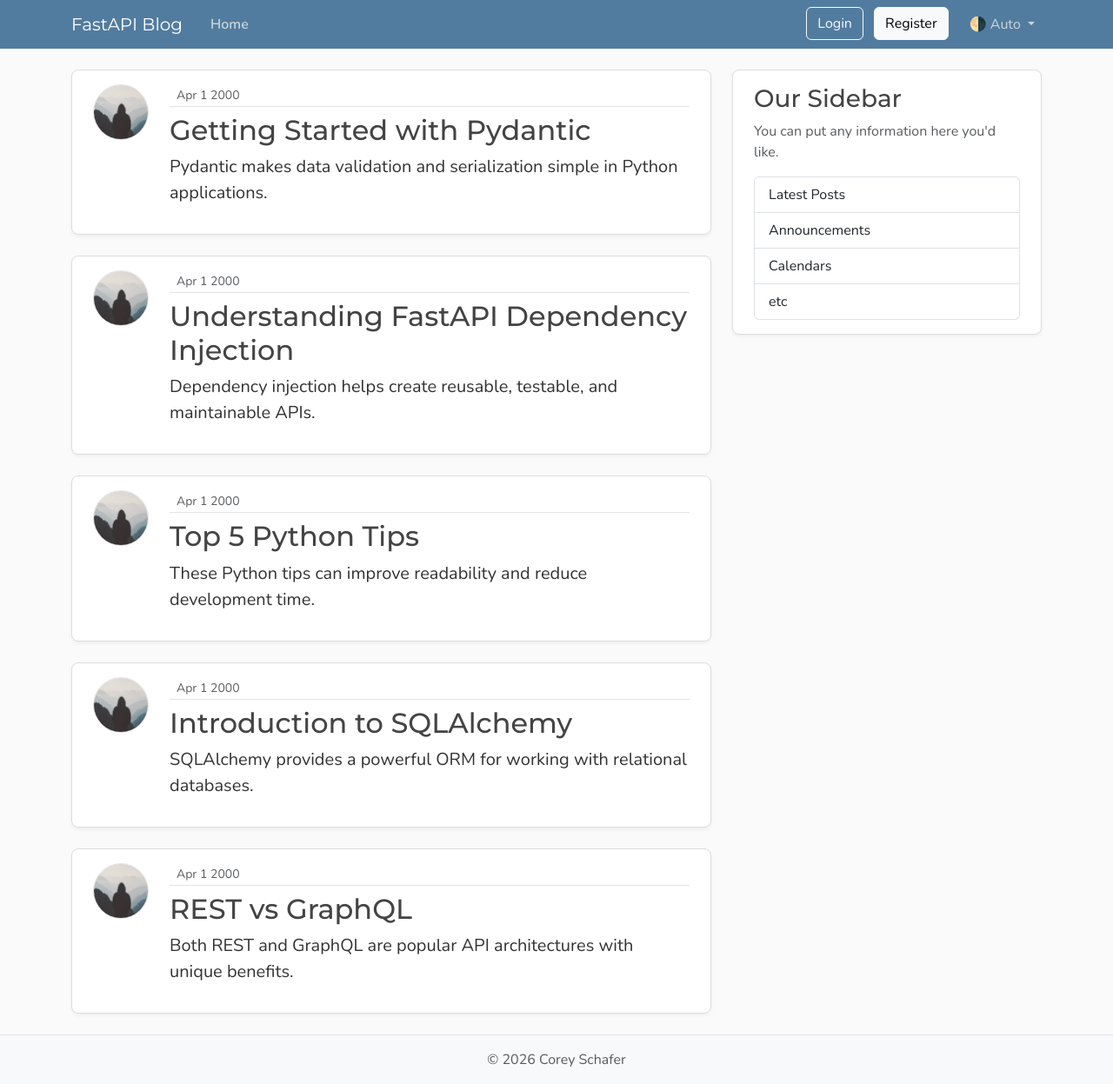
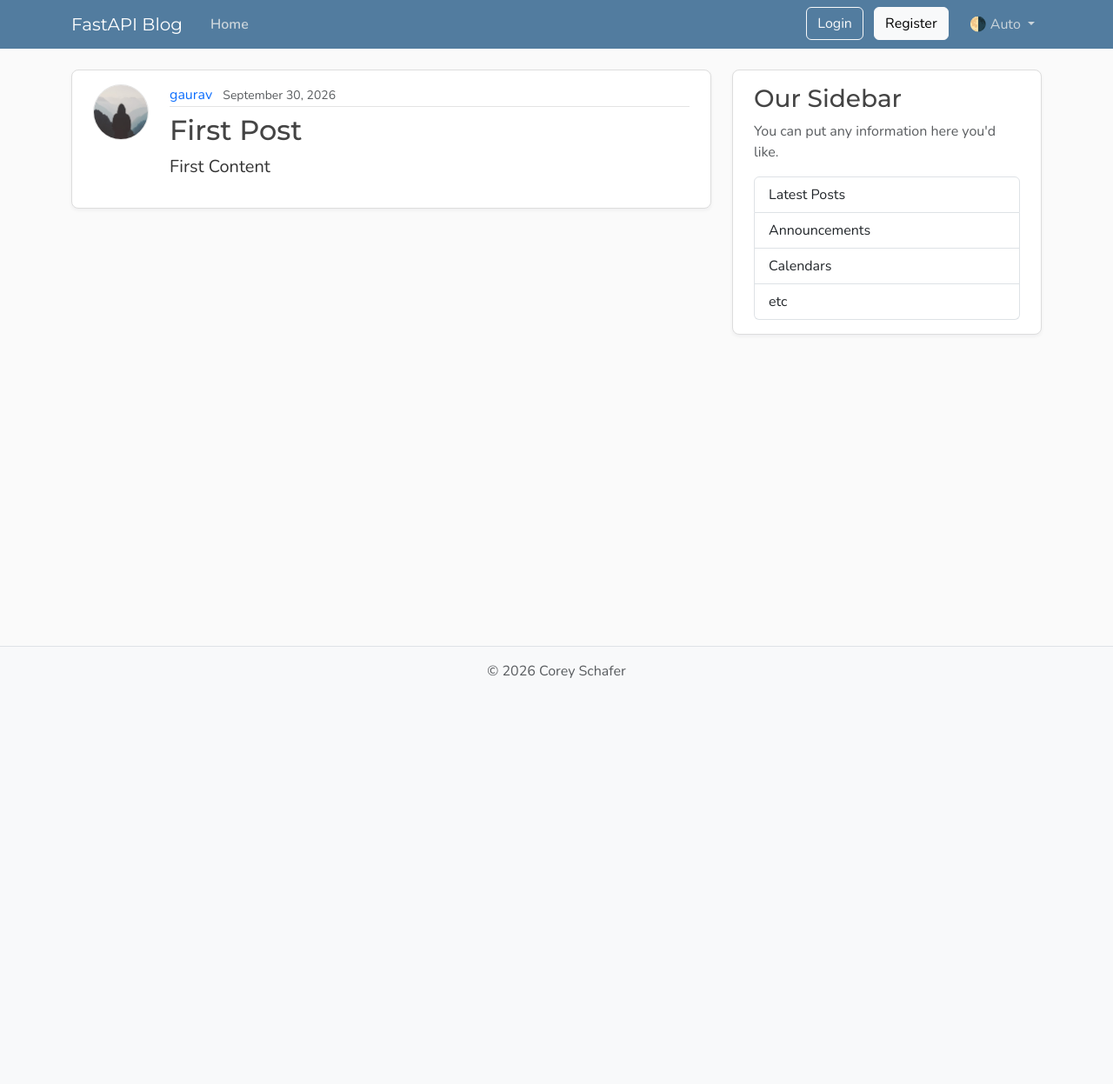
Before and after one commit to GauravP9/FastAPI-Pub, a FastAPI app: page / in a window 1280 px wide. Shown: the whole page at 87% size. After the commit the page ends 780 px from the top, so only its background shows below. Run offline with FastAPI, Linux system fonts and the light colour scheme.

Commit message:
SQLite, API modify, models.py, database.py

```diff
--- a/main.py
+++ b/main.py
@@ -1,64 +1,41 @@
-from fastapi import FastAPI, Request, HTTPException, status
+from fastapi import FastAPI, Request, HTTPException, status, Depends    # Depends: Dependancy injection so we can inject db connection in our routes
 from fastapi.templating import Jinja2Templates
 from datetime import datetime
 from fastapi.staticfiles import StaticFiles  # To serve the static files like CSS and images
 from fastapi.responses import JSONResponse  # We can manual return JSON responces
 from fastapi.exceptions import RequestValidationError   # Handle wrong request data like str instead of int passed
 from starlette.exceptions import HTTPException as starletteHTTPException    # if someone access some route that are not present are catched by starlette exceptions
-from schemas import PostCreate, PostResponse
+from typing import Annotated
+from sqlalchemy import Select
+from sqlalchemy.orm import Session
+
+import models
+from database import Base, engine, get_db  # Base,engin - are for creating the tables and accessing, get_db for injection
+from schemas import PostCreate, PostResponse, UserCreate, UserResponce
+
+Base.metadata.create_all(bind=engine)   # Creates all the tables which inherit from the Base class this is idempotent so even if we run multiple time no problems
+
 
 app = FastAPI()
 
 app.mount('/static', StaticFiles(directory="static"), name="static")    # mount takes 3 args -> 1. URL path 2.static directory 3.Name we can use to ref in template
+app.mount('/media', StaticFiles(directory="media"), name='media')    # This create /url route and help serve the user uploaded data
 
 
 templates = Jinja2Templates(directory='templates')
 
-posts: list[dict] = [
-    {
-        "id": 1,
-        "author": "Gaurav Patil",
-        "title": "Getting Started with Pydantic",
-        "content": "Pydantic makes data validation and serialization simple in Python applications.",
-        "date_posted": "Apr 1 2000"
-    },
-    {
-        "id": 2,
-        "author": "Priya Sharma",
-        "title": "Understanding FastAPI Dependency Injection",
-        "content": "Dependency injection helps create reusable, testable, and maintainable APIs.",
-        "date_posted": "Apr 1 2000"
-    },
-    {
-        "id": 3,
-        "author": "Rahul Verma",
-        "title": "Top 5 Python Tips",
-        "content": "These Python tips can improve readability and reduce development time.",
-        "date_posted": "Apr 1 2000"
-    },
-    {
-        "id": 4,
-        "author": "Sneha Kulkarni",
-        "title": "Introduction to SQLAlchemy",
-        "content": "SQLAlchemy provides a powerful ORM for working with relational databases.",
-        "date_posted": "Apr 1 2000"
-    },
-    {
-        "id": 5,
-        "author": "Amit Joshi",
-        "title": "REST vs GraphQL",
-        "content": "Both REST and GraphQL are popular API architectures with unique benefits.",
-        "date_posted": "Apr 1 2000"
-    }
-]
-
-
 # If we want the same data on 2 routes we can stack the decorators
 # include False then this will not show up in the documentation
 
+
 @app.get('/', include_in_schema=False, name='home')  # name here is use for naming the route so that both route work seperately
 @app.get('/posts', name='posts')
-def home(request: Request):  # request - allows us to return HTML via jinja template so whereve we use jinja template we use request as input
+def home(request: Request, db: Annotated[Session, Depends(get_db)]):  # request - allows us to return HTML via jinja template so whereve we use jinja template we use request as input
+    result = db.execute(
+        Select(models.Post)
+    )
+    posts = result.scalars().all()
+
     return templates.TemplateResponse(request, "home.html", {"posts": posts, "title": "Home"})  # Here the posts is very important this lets us use the dict data to populate in the jinja template
     # Here the 1st keyword is what u used in jinja and 2nd keyword is value u want to give
 
@@ -67,43 +44,152 @@ def home(request: Request):  # request - allows us to return HTML via jinja temp
 
 
 @app.get('/posts/{post_id}', status_code=status.HTTP_200_OK, include_in_schema=False)
-def post_page(request: Request, post_id: int):  # Do type hinting so we need not to do specifically
-    for post in posts:
-        if post.get('id') == post_id:
-            title = post.get('title')[:50]
-            return templates.TemplateResponse(request, "post.html", {"post": post, "title": title})
+def post_page(request: Request, post_id: int, db: Annotated[Session, Depends(get_db)]):  # Do type hinting so we need not to do specifically
 
+    result = db.execute(
+        Select(models.Post).where(models.Post.id == post_id)
+    )
+
+    post = result.scalars().first()
+    if post:
+        title = post.title[:50]
+        return templates.TemplateResponse(
+            request, "post.html",
+            {"post": post, "title": title}
+        )
     raise HTTPException(status_code=status.HTTP_404_NOT_FOUND, detail="Post was not found")
 
 
+@app.post('/api/users', response_model=UserCreate, status_code=status.HTTP_201_CREATED)
+def create_user(user: UserCreate, db: Annotated[Session, Depends(get_db)]):   # Create session and gives us and cleans afterwards
+    result = db.execute(
+        Select(models.User).where(models.User.username == user.username),
+    )
+
+    existing_user = result.scalars().first()
+
+    if existing_user:
+        raise HTTPException(status_code=status.HTTP_400_BAD_REQUEST,
+                            detail="This username already exists in the db"
+                            )
+    # EMAIL CHECKING
+    email_result = db.execute(
+        Select(models.User).where(models.User.email == user.email),
+    )
+
+    existing_email = email_result.scalars().first()
+
+    if existing_email:
+        raise HTTPException(status_code=status.HTTP_400_BAD_REQUEST,
+                            detail="This email already exists in the db"
+                            )
+
+    new_user = models.User(
+        username=user.username,
+        email=user.email
+    )
+
+    db.add(new_user)
+    db.commit()
+    db.refresh(new_user)    # reload the object from the db confirming commit
+
+    return new_user
+
+
+@app.get('/user/{user_id}/posts', include_in_schema=False, name='user_posts')
+def user_posts_page(request: Request, user_id: int, db: Annotated[Session, Depends(get_db)]):
+    result = db.execute(
+        Select(models.User).where(models.User.id == user_id)
+    )
+
+    existing_userid = result.scalars().first()
+    if not existing_userid:
+        raise HTTPException(status_code=status.HTTP_404_NOT_FOUND, detail="User ID not found")
+
+    result = db.execute(
+        Select(models.Post).where(models.Post.user_id == user_id)
+    )
+
+    all_posts = result.scalars().all()
+    # if all_posts:
+    return templates.TemplateResponse(request,
+                                      'user_posts.html', {
+                                          'posts': all_posts,
+                                          "user": existing_userid,
+                                          "title": f"{existing_userid.username}'s Post"
+                                      }
+                                      )
+    # raise HTTPException(status_code=status.HTTP_404_NOT_FOUND, detail="No post found by this userid")
+
+
+@app.get('/api/user/{user_id}', status_code=status.HTTP_200_OK, response_model=UserResponce)
+def get_user(user_id: int, db: Annotated[Session, Depends(get_db)]):  # Do type hinting so we need not to do specifically
+    result = db.execute(
+        Select(models.User).where(models.User.id == user_id)
+    )
+
+    existing_userid = result.scalars().first()
+
+    if existing_userid:
+        return existing_userid
+    raise HTTPException(status_code=status.HTTP_404_NOT_FOUND, detail="User ID not found")
+
+
+@app.get('/api/user/{user_id}/posts', response_model=list[PostResponse])
+def get_post_of_user(user_id: int, db: Annotated[Session, Depends(get_db)]):
+    result = db.execute(
+        Select(models.User).where(models.User.id == user_id)
+    )
+
+    existing_userid = result.scalars().first()
+    if not existing_userid:
+        raise HTTPException(status_code=status.HTTP_404_NOT_FOUND, detail="User ID not found")
+
+    result = db.execute(
+        Select(models.Post).where(models.Post.user_id == user_id)
+    )
+
+    all_posts = result.scalars().all()
+    # if all_posts:
+    return all_posts
+    # raise HTTPException(status_code=status.HTTP_404_NOT_FOUND, detail="No post found by this userid")
+
+
 @app.get('/api/posts', response_model=list[PostResponse])  # By adding response model we validate what we are returning with the schemas
-def get_posts():
+def get_posts(db: Annotated[Session, Depends(get_db)]):
+    result = db.execute(Select(models.Post))
+    posts = result.scalars().all()
+    if not posts:
+        raise HTTPException(status_code=status.HTTP_404_NOT_FOUND, detail="Post was not found")
     return posts
 
 
 @app.post('/api/posts', response_model=PostCreate, status_code=status.HTTP_201_CREATED)
-def create_post(post: PostCreate):
-    new_id = max(p['id'] for p in posts) + 1 if posts else 1
+def create_post(post: PostCreate, db: Annotated[Session, Depends(get_db)]):
+    result = db.execute(Select(models.User).where(models.User.id == post.user_id))
+    last_id = result.scalars().first()
+    if not last_id:
+        raise HTTPException(status_code=status.HTTP_400_BAD_REQUEST, detail="User ID does not exist")
 
-    new_post = {
-        "id": new_id,
-        'author': post.author,
-        'title': post.title,
-        'content': post.content,
-        'date_posted': 'Apr 1 2029'
-    }
+    new_post = models.Post(
+        title=post.title,
+        content=post.content,
+        user_id=post.user_id
+    )
 
-    posts.append(new_post)
+    db.add(new_post)
+    db.commit()
+    db.refresh(new_post)
     return new_post
 
 
 @app.get('/api/posts/{post_id}', status_code=status.HTTP_200_OK, response_model=PostResponse)
-def get_post(post_id: int):  # Do type hinting so we need not to do specifically
-    for post in posts:
-        if post.get('id') == post_id:
-            return post
-
-    raise HTTPException(status_code=status.HTTP_404_NOT_FOUND, detail="Post was not found")
+def get_post(post_id: int,  db: Annotated[Session, Depends(get_db)]):  # Do type hinting so we need not to do specifically
+    result = db.execute(Select(models.Post).where(models.Post.id == post_id))
+    posts = result.scalars().first()
+    if not posts:
+        raise HTTPException(status_code=status.HTTP_404_NOT_FOUND, detail="Post was not found")
+    return posts
 
 
 @app.exception_handler(starletteHTTPException)
--- a/templates/home.html
+++ b/templates/home.html
@@ -3,13 +3,12 @@
 {% for post in posts %}
 <article class="content-section py-3 px-4 mb-4">
     <div class="d-flex align-items-start gap-4">
-        <img class="rounded-circle article-img flex-shrink-0" src="{{ url_for ('static', path='profile_pics/default.jpg') }}"
+        <img class="rounded-circle article-img flex-shrink-0" src="{{post.author.image_path}}"
             alt="{{ post.author.username }}'s profile picture" width="64" height="64" loading="lazy">
         <div class="flex-grow-1">
             <div class="article-metadata mb-2">
-                <a class="me-2" href="#">{{ post.author.username
-                    }}</a>
-                <small class="text-body-secondary">{{ post.date_posted }}</small>
+                <a class="me-2" href="{{url_for('user_posts',user_id=post.author.id)}}">{{ post.author.username}}</a>
+                <small class="text-body-secondary">{{ post.date_posted.strftime('%B %d, %Y') }}</small>
             </div>
             <h2>
                 <a class="article-title" href="{{url_for ("post_page",post_id=post.id)}}">{{ post.title }}</a>
--- a/templates/post.html
+++ b/templates/post.html
@@ -6,7 +6,7 @@
             alt="{{ post.author.username }}'s profile picture" width="64" height="64" loading="lazy">
         <div class="flex-grow-1">
             <div class="article-metadata mb-2">
-                <a class="me-2" href="{{ url_for(" user_posts", user_id=post.author.id) }}">{{ post.author.username
+                <a class="me-2" href="{{ url_for("user_posts", user_id=post.author.id) }}">{{ post.author.username
                     }}</a>
                 <small class="text-body-secondary">{{ post.date_posted.strftime("%B %d, %Y") }}</small>
             </div>
```
Also changed, not shown: database.py (added, +31 -0 lines), models.py (added, +52 -0 lines), schemas.py (+28 -7 lines), templates/user_posts.html (added, +31 -0 lines), blob.db (added).
